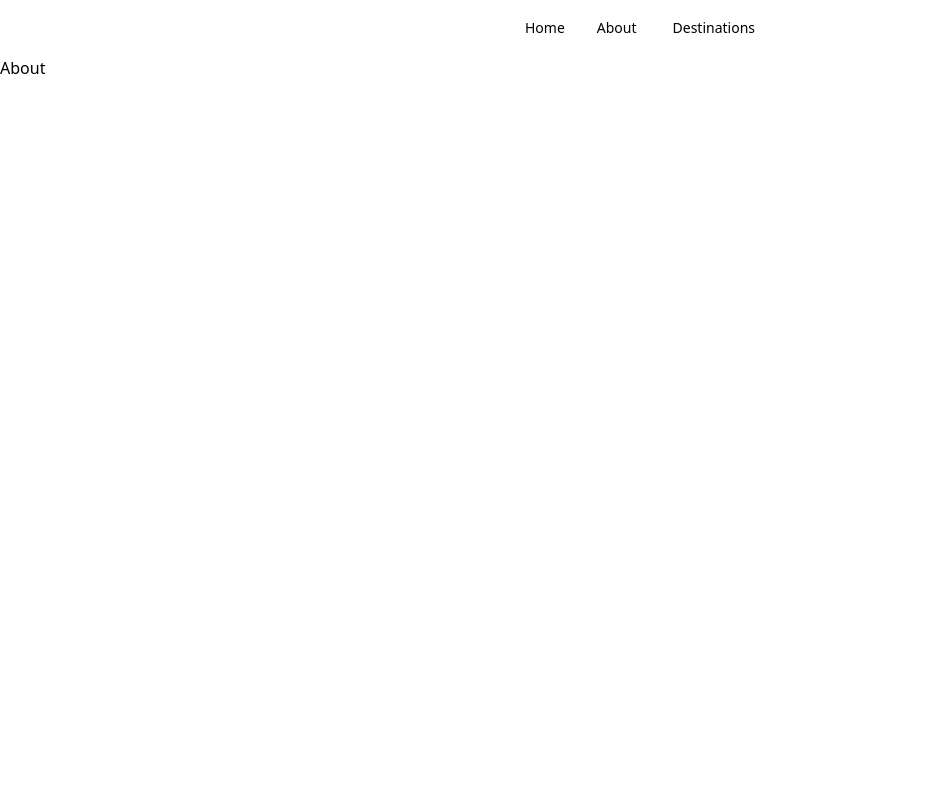
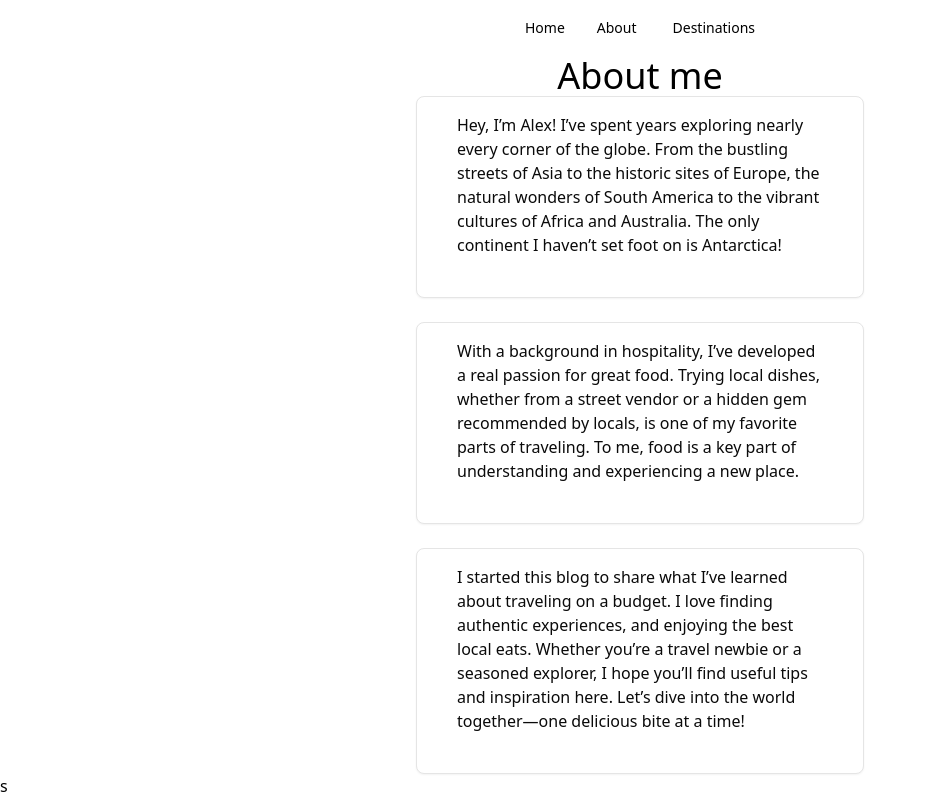
Before and after one commit to AlexPD93/travel-blog, a Next.js app: page /about in a window 1280 px wide. Shown: the whole page, without its empty margins (0-927 px from the left). Built offline with nearby package versions, Linux system fonts and the light colour scheme.

Commit message:
create basic about page (#2)

```diff
--- a/app/about/page.tsx
+++ b/app/about/page.tsx
@@ -1,3 +1,54 @@
+import {
+  Card,
+  CardContent,
+  CardDescription,
+  CardFooter,
+  CardHeader,
+  CardTitle,
+} from "@/components/ui/card";
+
 export default function About() {
-  return <h1>About</h1>;
+  return (
+    <>
+      <h1 className="text-center text-base sm:text-lg md:text-xl lg:text-2xl xl:text-4xl">
+        About me
+      </h1>
+      <div className="flex flex-col items-center gap-6">
+        <Card className="w-full max-w-md p-4">
+          <CardContent>
+            <p>
+              Hey, I’m Alex! I’ve spent years exploring nearly every corner of
+              the globe. From the bustling streets of Asia to the historic sites
+              of Europe, the natural wonders of South America to the vibrant
+              cultures of Africa and Australia. The only continent I haven’t set
+              foot on is Antarctica!
+            </p>
+          </CardContent>
+        </Card>
+        <Card className="w-full max-w-md p-4">
+          <CardContent>
+            <p>
+              With a background in hospitality, I’ve developed a real passion
+              for great food. Trying local dishes, whether from a street vendor
+              or a hidden gem recommended by locals, is one of my favorite parts
+              of traveling. To me, food is a key part of understanding and
+              experiencing a new place.
+            </p>
+          </CardContent>
+        </Card>
+        <Card className="w-full max-w-md p-4">
+          <CardContent>
+            <p>
+              I started this blog to share what I’ve learned about traveling on
+              a budget. I love finding authentic experiences, and enjoying the
+              best local eats. Whether you’re a travel newbie or a seasoned
+              explorer, I hope you’ll find useful tips and inspiration here.
+              Let’s dive into the world together—one delicious bite at a time!
+            </p>
+          </CardContent>
+        </Card>
+      </div>
+      s
+    </>
+  );
 }
--- /dev/null
+++ b/components/ui/card.tsx
@@ -0,0 +1,79 @@
+import * as React from "react"
+
+import { cn } from "@/lib/utils"
+
+const Card = React.forwardRef<
+  HTMLDivElement,
+  React.HTMLAttributes<HTMLDivElement>
+>(({ className, ...props }, ref) => (
+  <div
+    ref={ref}
+    className={cn(
+      "rounded-lg border border-neutral-200 bg-white text-neutral-950 shadow-sm dark:border-neutral-800 dark:bg-neutral-950 dark:text-neutral-50",
+      className
+    )}
+    {...props}
+  />
+))
+Card.displayName = "Card"
+
+const CardHeader = React.forwardRef<
+  HTMLDivElement,
+  React.HTMLAttributes<HTMLDivElement>
+>(({ className, ...props }, ref) => (
+  <div
+    ref={ref}
+    className={cn("flex flex-col space-y-1.5 p-6", className)}
+    {...props}
+  />
+))
+CardHeader.displayName = "CardHeader"
+
+const CardTitle = React.forwardRef<
+  HTMLParagraphElement,
+  React.HTMLAttributes<HTMLHeadingElement>
+>(({ className, ...props }, ref) => (
+  <h3
+    ref={ref}
+    className={cn(
+      "text-2xl font-semibold leading-none tracking-tight",
+      className
+    )}
+    {...props}
+  />
+))
+CardTitle.displayName = "CardTitle"
+
+const CardDescription = React.forwardRef<
+  HTMLParagraphElement,
+  React.HTMLAttributes<HTMLParagraphElement>
+>(({ className, ...props }, ref) => (
+  <p
+    ref={ref}
+    className={cn("text-sm text-neutral-500 dark:text-neutral-400", className)}
+    {...props}
+  />
+))
+CardDescription.displayName = "CardDescription"
+
+const CardContent = React.forwardRef<
+  HTMLDivElement,
+  React.HTMLAttributes<HTMLDivElement>
+>(({ className, ...props }, ref) => (
+  <div ref={ref} className={cn("p-6 pt-0", className)} {...props} />
+))
+CardContent.displayName = "CardContent"
+
+const CardFooter = React.forwardRef<
+  HTMLDivElement,
+  React.HTMLAttributes<HTMLDivElement>
+>(({ className, ...props }, ref) => (
+  <div
+    ref={ref}
+    className={cn("flex items-center p-6 pt-0", className)}
+    {...props}
+  />
+))
+CardFooter.displayName = "CardFooter"
+
+export { Card, CardHeader, CardFooter, CardTitle, CardDescription, CardContent }
```
